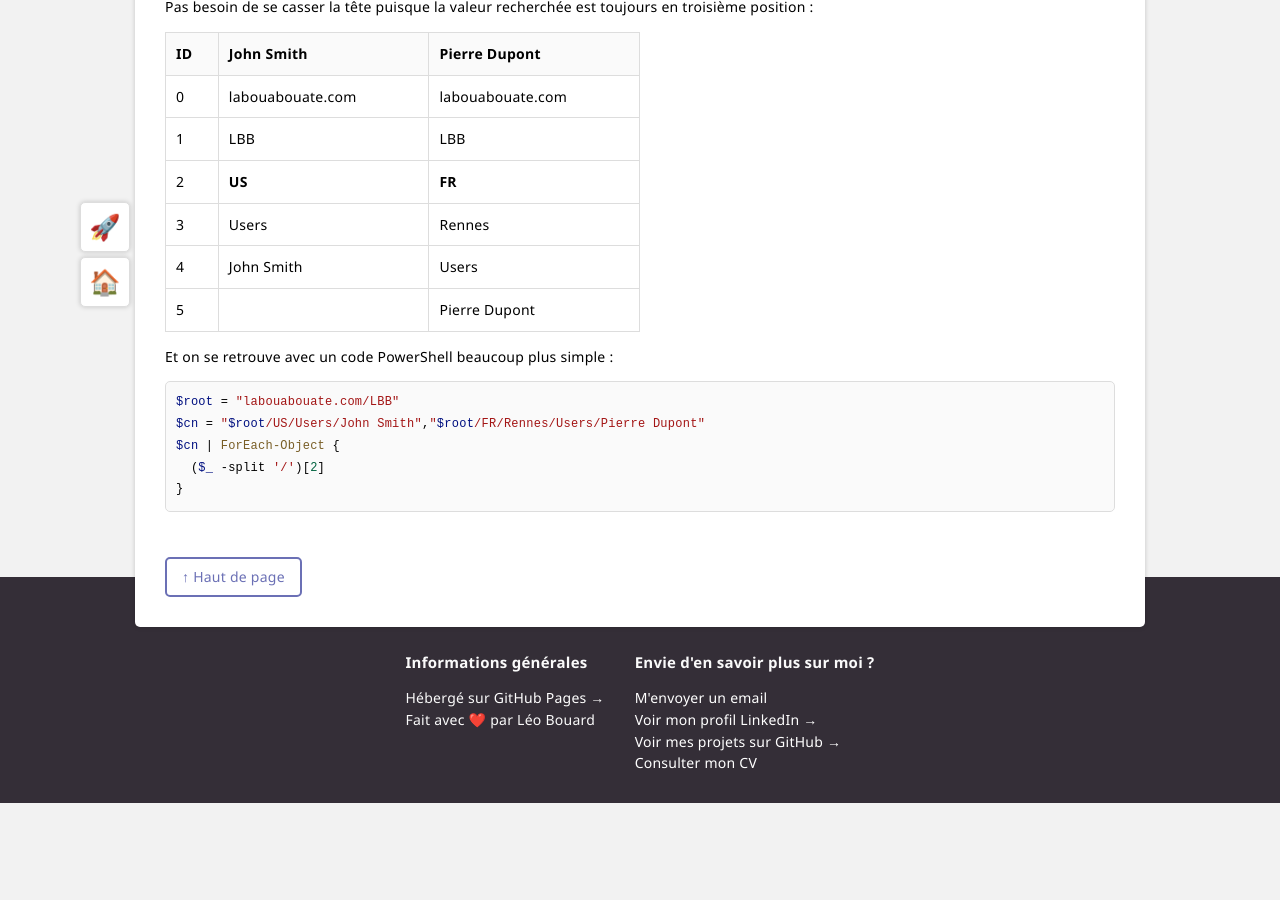
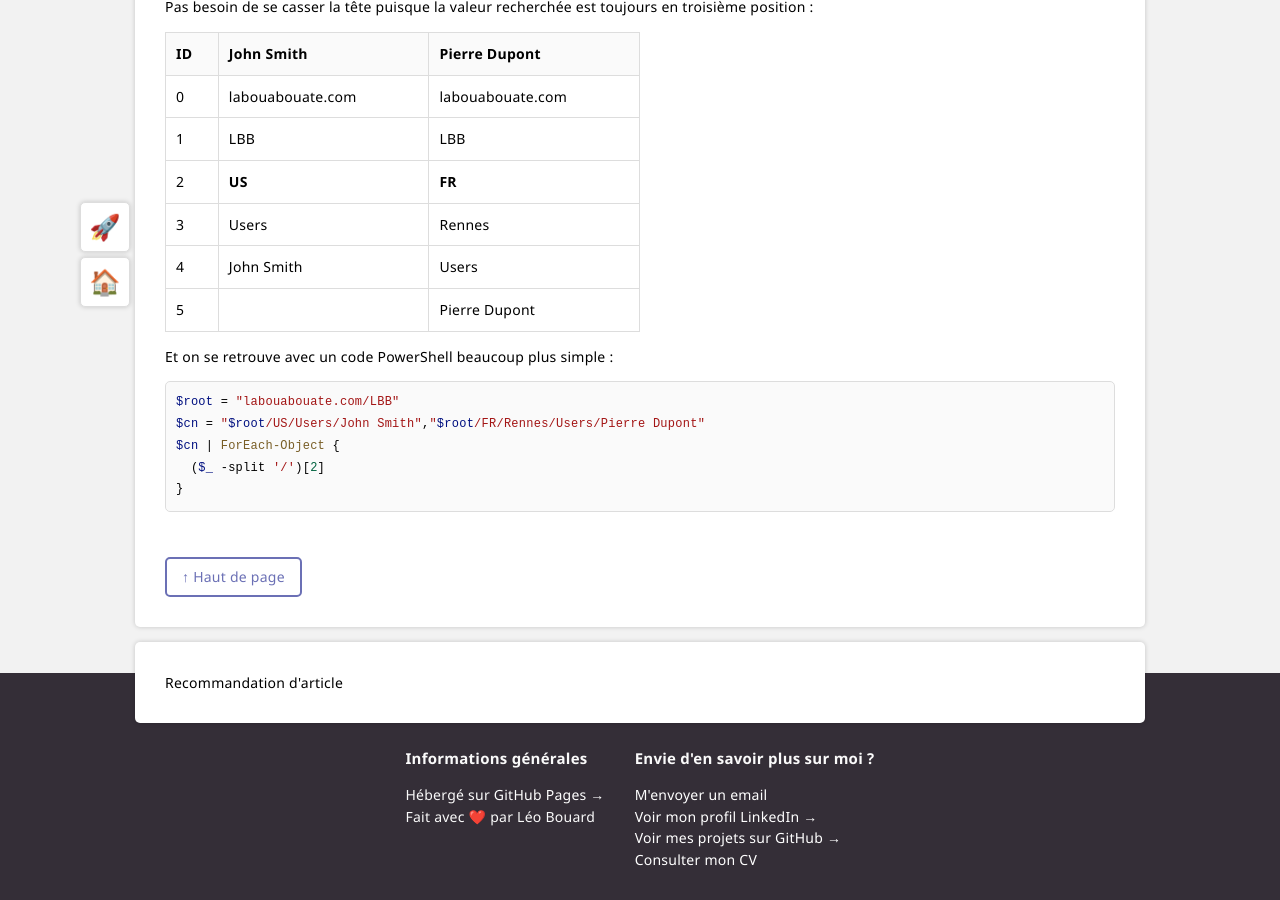
Before and after one commit to leobouard/leobouard.github.io, a Jekyll site: the page built from _posts/2022-07-22-canonical-name.md, in a window 1280 px wide and 900 px high, scrolled down 2614 px. Built offline with Jekyll 4.4.1, drawn with Linux system fonts in a browser that asks for light colours; some web fonts are replaced; before the commit the page ends 3417 px from its top, so only the background shows below that.

Commit message:
Update post.html

```diff
--- a/_layouts/post.html
+++ b/_layouts/post.html
@@ -34,7 +34,7 @@ layout: default
     </div>
 </section>
 
-{% if page.nextlink %}
+{% if page.title == 'CanonicalName & DN' %}
 <section style="margin-top: 15px;">
     <span>Recommandation d'article</span>
 </section>
```
